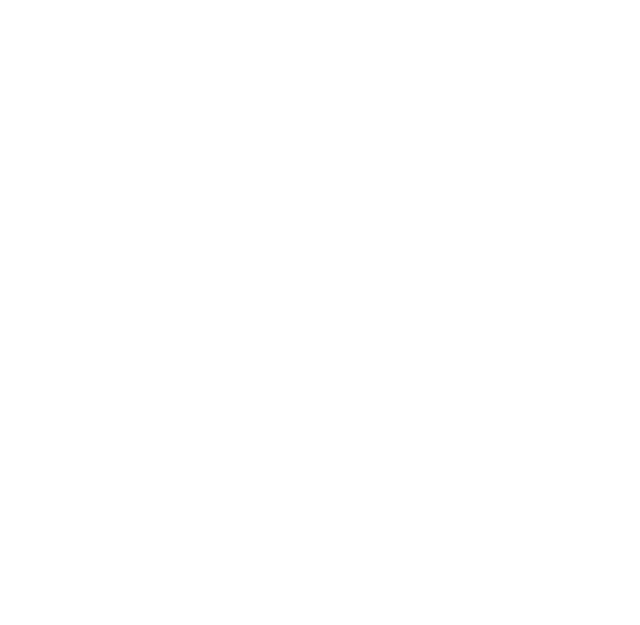
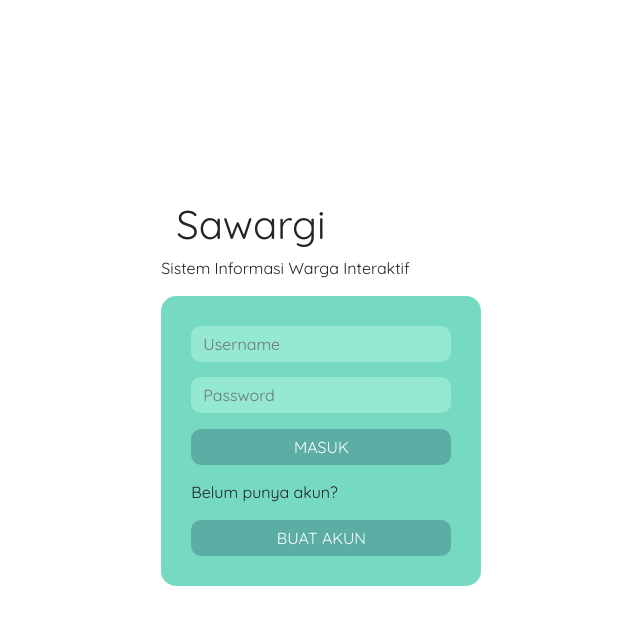
Before and after one commit to fadillaharsa/sawargi, a CodeIgniter app: page /tracking/ in a window 1280 px wide. Before the commit the part shown is empty. Shown: the top 625 px of the page, without its empty margins (52-692 px from the left). Run offline with CodeIgniter, Linux system fonts and the light colour scheme; some libraries are stand-ins or nearby versions.

Commit message:
loginpage

```diff
--- a/application/views/login.php
+++ b/application/views/login.php
@@ -6,6 +6,26 @@
     <div class="container-fluid">
         <div class="row">
 
+        <div class="col-sm-2"></div>
+        	<div class="col-sm-3" style="margin-top: 200px">
+        		<h1>Sawargi</h1>
+        		<div class="row">
+					<p>Sistem Informasi Warga Interaktif</p>
+        			<div class="col-sm-12" style="background-color:#76DAC3; border-radius:15px; padding:30px">
+			        	<form action="" method="post" enctype="multipart/form-data">
+			        		<div class="form-group">
+									<input name="username_lembaga" style="border:0px; background-color:#95E9D1; margin-bottom: 15px; border-radius:10px" type = "text" class="form-control"  value="" placeholder="Username">
+									<input name="password_lembaga" style="border:0px;  background-color:#95E9D1; margin-bottom: 15px; border-radius:10px" type = "password" class="form-control"  value="" placeholder="Password">
+							</div>
+								<button type="submit" style="border:0px; background-color:#5CAEA5; margin-bottom: 15px; border-radius:10px " class="btn btn-primary btn-block">MASUK</button>
+								<p>Belum punya akun?</p>
+								<button type="submit" style="border:0px; background-color:#5CAEA5; border-radius:10px" class="btn btn-primary btn-block">BUAT AKUN</button>
+						</form>
+				</div>
+					</div>
+        	</div>
+        <div class="col-sm-7"></div>
+
         </div>
     </div>
 </body>
```
